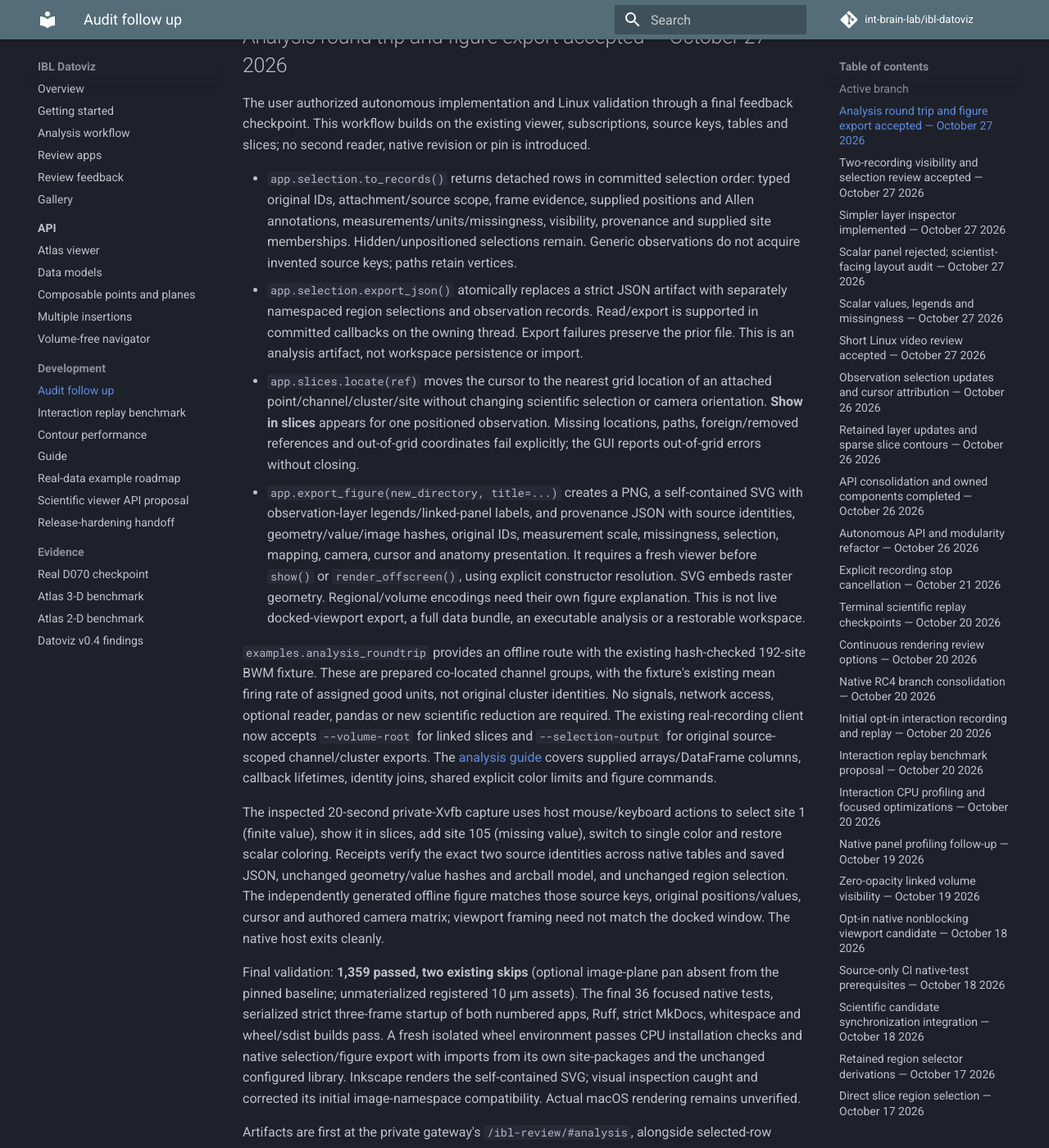
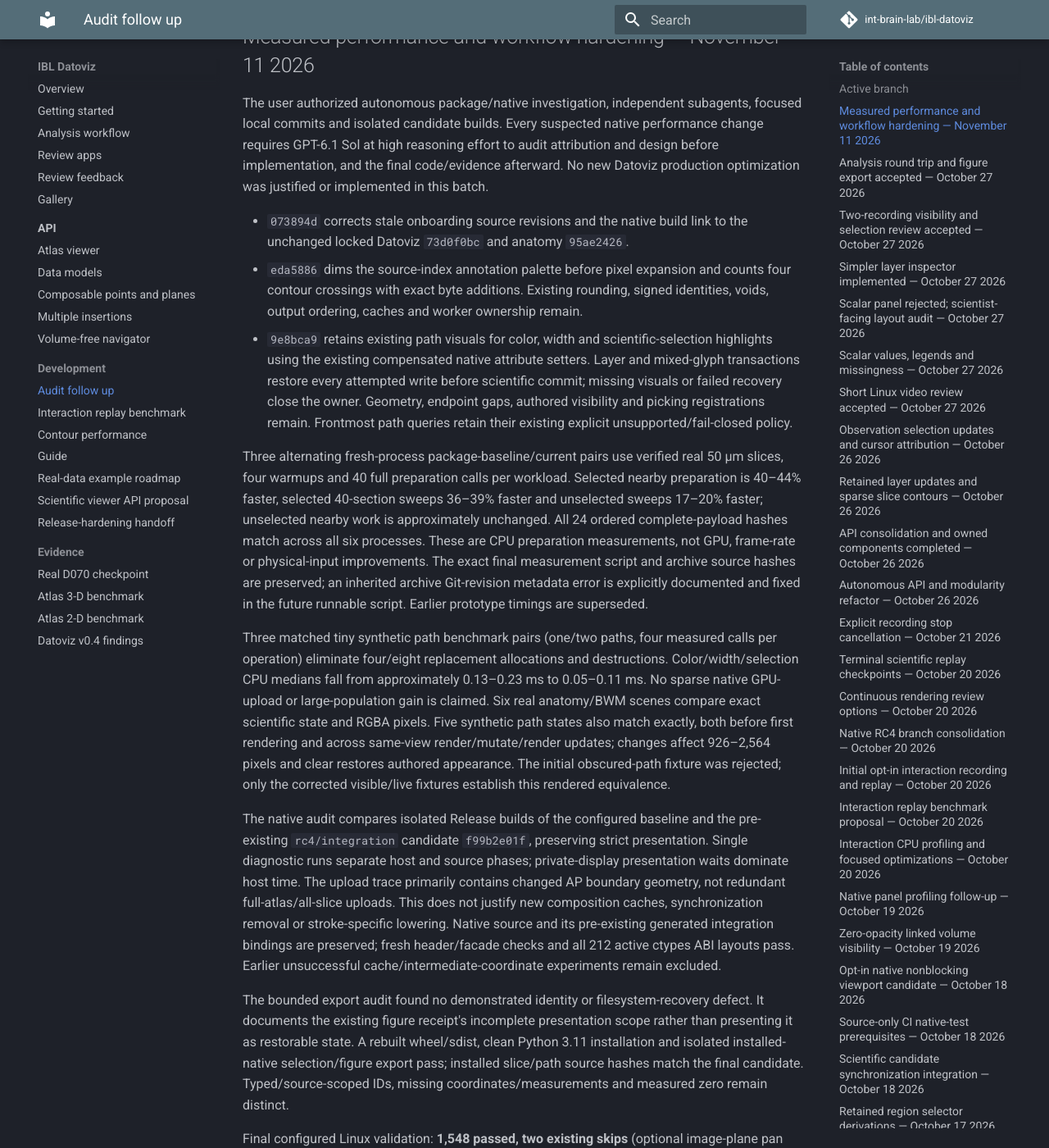
Before and after one commit to int-brain-lab/ibl-datoviz, an MkDocs documentation site: the page built from docs/NEXT_STEPS.md, in a window 1280 px wide and 1400 px high, scrolled down 372 px. Shown: the whole window at 82% size. Built offline with MkDocs 1.6.1 and Material for MkDocs 9.7.7, drawn with Linux system fonts in a browser that asks for light colours; comment, search, counter and statistics services are not loaded; some of the changed text lies outside the part shown.

Commit message:
docs: record performance evidence and independent overnight audits

```diff
--- a/docs/NEXT_STEPS.md
+++ b/docs/NEXT_STEPS.md
@@ -8,6 +8,78 @@
 all their commits are preserved in `feature/datoviz-v04` or its `main` ancestry.
 Branch names in the dated entries below identify historical implementation batches.
 See `AGENTS.md` for the working-branch policy.
+
+## Measured performance and workflow hardening — November 11 2026
+
+The user authorized autonomous package/native investigation, independent subagents,
+focused local commits and isolated candidate builds. Every suspected native
+performance change requires GPT-6.1 Sol at high reasoning effort to audit attribution
+and design before implementation, and the final code/evidence afterward. No new
+Datoviz production optimization was justified or implemented in this batch.
+
+- `073894d` corrects stale onboarding source revisions and the native build link
+  to the unchanged locked Datoviz `73d0f0bc` and anatomy `95ae2426`.
+- `eda5886` dims the source-index annotation palette before pixel expansion and
+  counts four contour crossings with exact byte additions. Existing rounding,
+  signed identities, voids, output ordering, caches and worker ownership remain.
+- `9e8bca9` retains existing path visuals for color, width and scientific-selection
+  highlights using the existing compensated native attribute setters. Layer and
+  mixed-glyph transactions restore every attempted write before scientific commit;
+  missing visuals or failed recovery close the owner. Geometry, endpoint gaps,
+  authored visibility and picking registrations remain. Frontmost path queries
+  retain their existing explicit unsupported/fail-closed policy.
+
+Three alternating fresh-process package-baseline/current pairs use verified real
+50 µm slices, four warmups and 40 full preparation calls per workload. Selected
+nearby preparation is 40–44% faster, selected 40-section sweeps 36–39% faster and
+unselected sweeps 17–20% faster; unselected nearby work is approximately unchanged.
+All 24 ordered complete-payload hashes match across all six processes. These are
+CPU preparation measurements, not GPU, frame-rate or physical-input improvements.
+The exact final measurement script and archive source hashes are preserved; an
+inherited archive Git-revision metadata error is explicitly documented and fixed
+in the future runnable script. Earlier prototype timings are superseded.
+
+Three matched tiny synthetic path benchmark pairs (one/two paths, four measured
+calls per operation) eliminate four/eight replacement allocations and destructions.
+Color/width/selection CPU medians fall from approximately 0.13–0.23 ms to
+0.05–0.11 ms. No sparse native GPU-upload or large-population gain is claimed.
+Six real anatomy/BWM scenes compare exact scientific state and RGBA pixels. Five
+synthetic path states also match exactly, both before first rendering and across
+same-view render/mutate/render updates; changes affect 926–2,564 pixels and clear
+restores authored appearance. The initial obscured-path fixture was rejected;
+only the corrected visible/live fixtures establish this rendered equivalence.
+
+The native audit compares isolated Release builds of the configured baseline and
+the pre-existing `rc4/integration` candidate `f99b2e01f`, preserving strict presentation.
+Single diagnostic runs separate host and source phases; private-display presentation
+waits dominate host time. The upload trace primarily contains changed AP boundary
+geometry, not redundant full-atlas/all-slice uploads. This does not justify new
+composition caches, synchronization removal or stroke-specific lowering. Native
+source and its pre-existing generated integration bindings are preserved; fresh
+header/facade checks and all 212 active ctypes ABI layouts pass. Earlier unsuccessful
+cache/intermediate-coordinate experiments remain excluded.
+
+The bounded export audit found no demonstrated identity or filesystem-recovery
+defect. It documents the existing figure receipt's incomplete presentation scope
+rather than presenting it as restorable state. A rebuilt wheel/sdist, clean Python
+3.11 installation and isolated installed-native selection/figure export pass;
+installed slice/path source hashes match the final candidate. Typed/source-scoped
+IDs, missing coordinates/measurements and measured zero remain distinct.
+
+Final configured Linux validation: **1,548 passed, two existing skips** (optional
+image-plane pan absent from the baseline; explicitly materialized registered
+10 µm assets unavailable). Ruff, changed-file formatting, strict MkDocs, whitespace,
+strict doctor and both strict three-frame numbered startups pass. The native
+library remains SHA256 `9116d2cada10cb9802ef2f1c2076bf7b75fc1f781055a6b4124d5ede02fc9b3f`.
+Independent source/transaction reviews and the high-effort final architecture audit
+report no blocking findings. These checks do not establish Mac rendering or new
+hands-on latency acceptance.
+
+The local review entry point is ignored `build/overnight-perf/REVIEW.md`, with
+exact revisions, independent audit notes, raw receipts, baseline/current launchers
+and a hands-on checklist for both repositories. `main`, dependency pins, configured
+native baseline and pre-existing untracked user files remain unchanged. No push,
+publication, merge, baseline promotion or canonical media promotion was performed.
 
 ## Analysis round trip and figure export accepted — October 27 2026
 
```
